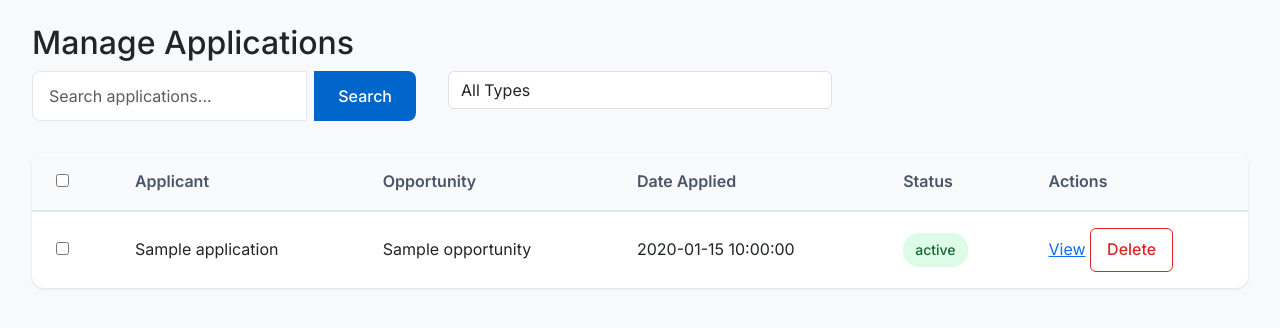
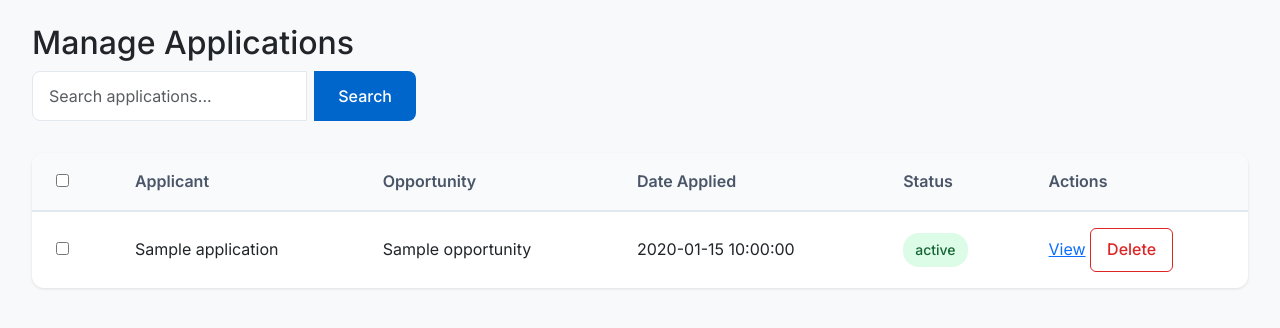
Before and after one commit to ShreyashSri/career-portal, a Flask app: page /admin/applications in a window 1280 px wide. Shown: the part 81-409 px from the top of the page. Run offline with Flask 2, Linux system fonts and the light colour scheme; the visitor is signed in with stand-in values (Sample User, id 1); a database or web service that is not in the repository returns one stand-in record (values such as "Sample title"); some libraries are stand-ins or nearby versions.

Commit message:
Visual fixes

```diff
--- a/templates/admin/manage_applications.html
+++ b/templates/admin/manage_applications.html
@@ -14,14 +14,6 @@
                             Search
                         </button>
                     </div>
-                </div>
-                <div class="col-md-4">
-                    <select class="form-control" id="type-filter">
-                        <option value="">All Types</option>
-                        {% for type in opportunity_types %}
-                            <option value="{{ type }}">{{ type|title }}</option>
-                        {% endfor %}
-                    </select>
                 </div>
             </div>
         </div>
```
